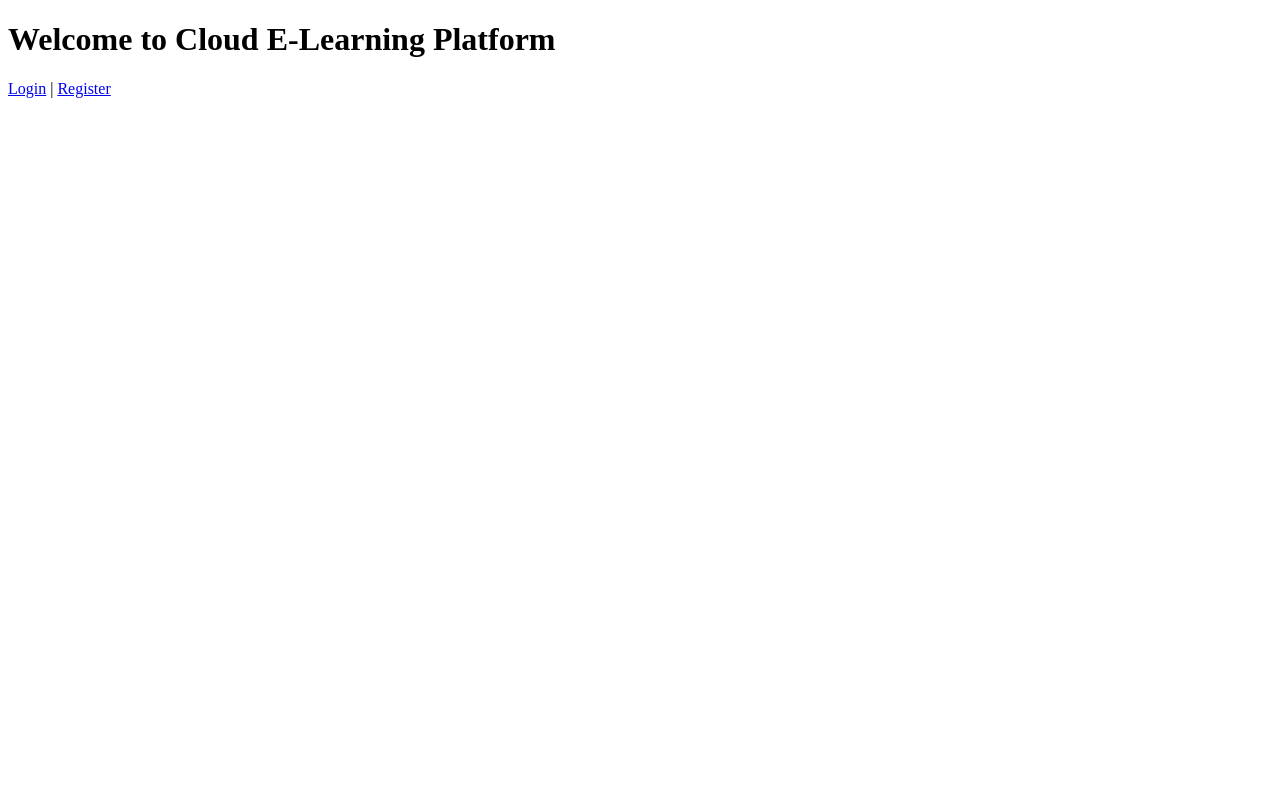
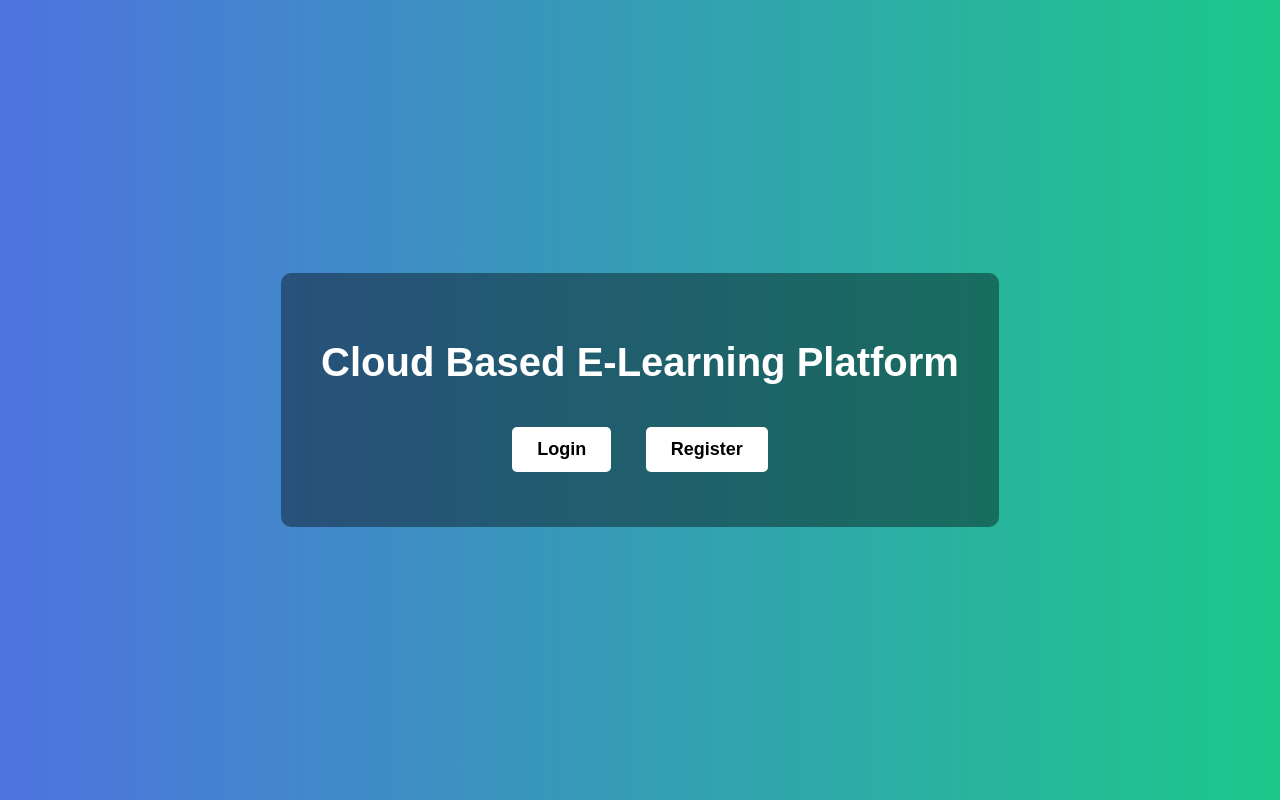
Before and after one commit to Patelmegh03/elearning-project, a Flask app: page / in a window 1280 px wide. Run offline with Flask 3, Linux system fonts and the light colour scheme.

Commit message:
Updated UI design

```diff
--- a/elearning-project/templates/index.html
+++ b/elearning-project/templates/index.html
@@ -1,11 +1,53 @@
 <!DOCTYPE html>
 <html>
 <head>
-    <title>E-Learning</title>
+    <title>E-Learning Platform</title>
+    <style>
+        body {
+            margin: 0;
+            padding: 0;
+            background: linear-gradient(to right, #4e73df, #1cc88a);
+            font-family: Arial, sans-serif;
+            display: flex;
+            justify-content: center;
+            align-items: center;
+            height: 100vh;
+            text-align: center;
+            color: white;
+        }
+
+        .container {
+            background: rgba(0,0,0,0.4);
+            padding: 40px;
+            border-radius: 10px;
+        }
+
+        h1 {
+            font-size: 40px;
+        }
+
+        a {
+            display: inline-block;
+            margin: 15px;
+            padding: 12px 25px;
+            background-color: white;
+            color: black;
+            text-decoration: none;
+            border-radius: 5px;
+            font-size: 18px;
+            font-weight: bold;
+        }
+
+        a:hover {
+            background-color: #f8f9fc;
+        }
+    </style>
 </head>
 <body>
-    <h1>Welcome to Cloud E-Learning Platform</h1>
-    <a href="/login">Login</a> |
-    <a href="/register">Register</a>
+    <div class="container">
+        <h1>Cloud Based E-Learning Platform</h1>
+        <a href="/login">Login</a>
+        <a href="/register">Register</a>
+    </div>
 </body>
 </html>
```
